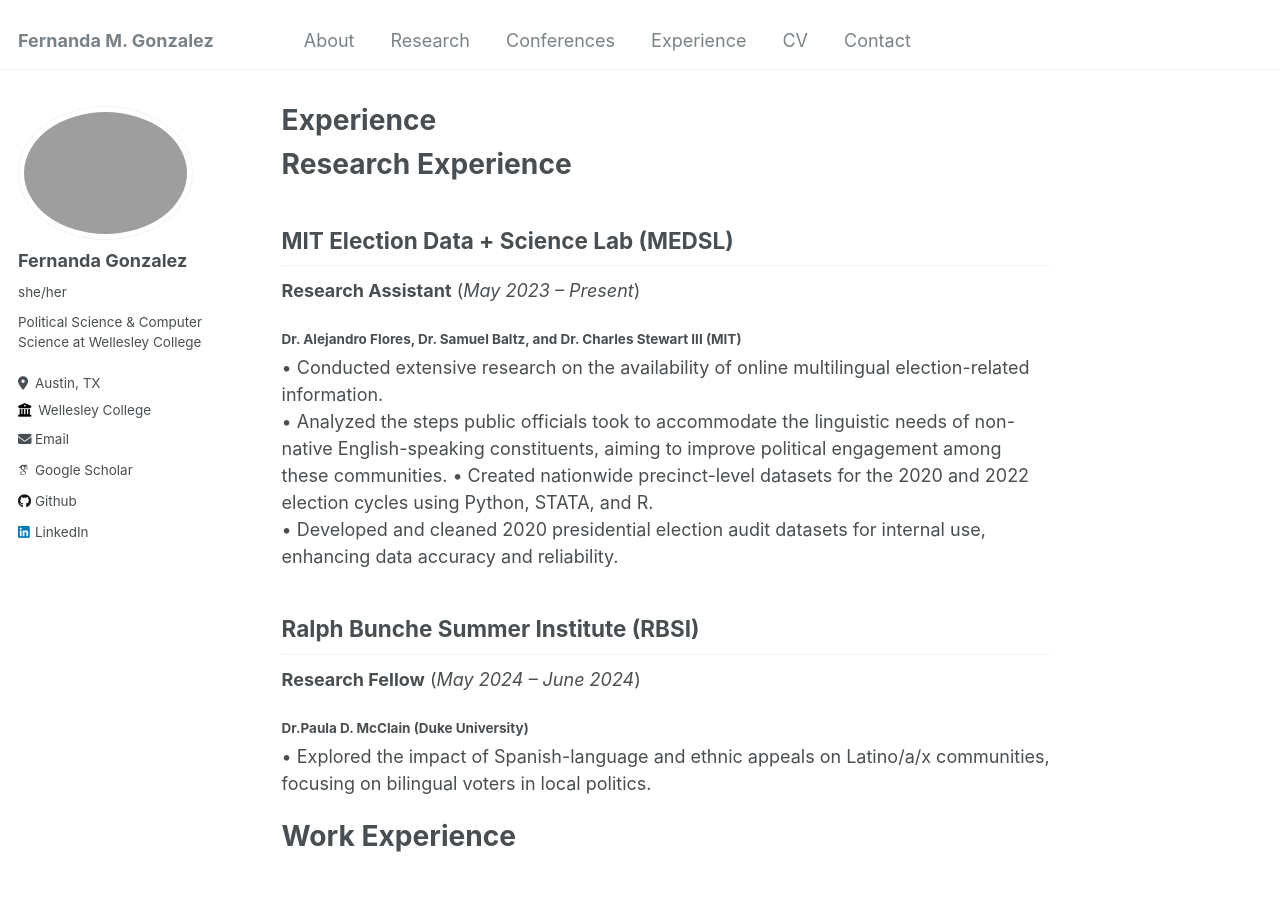
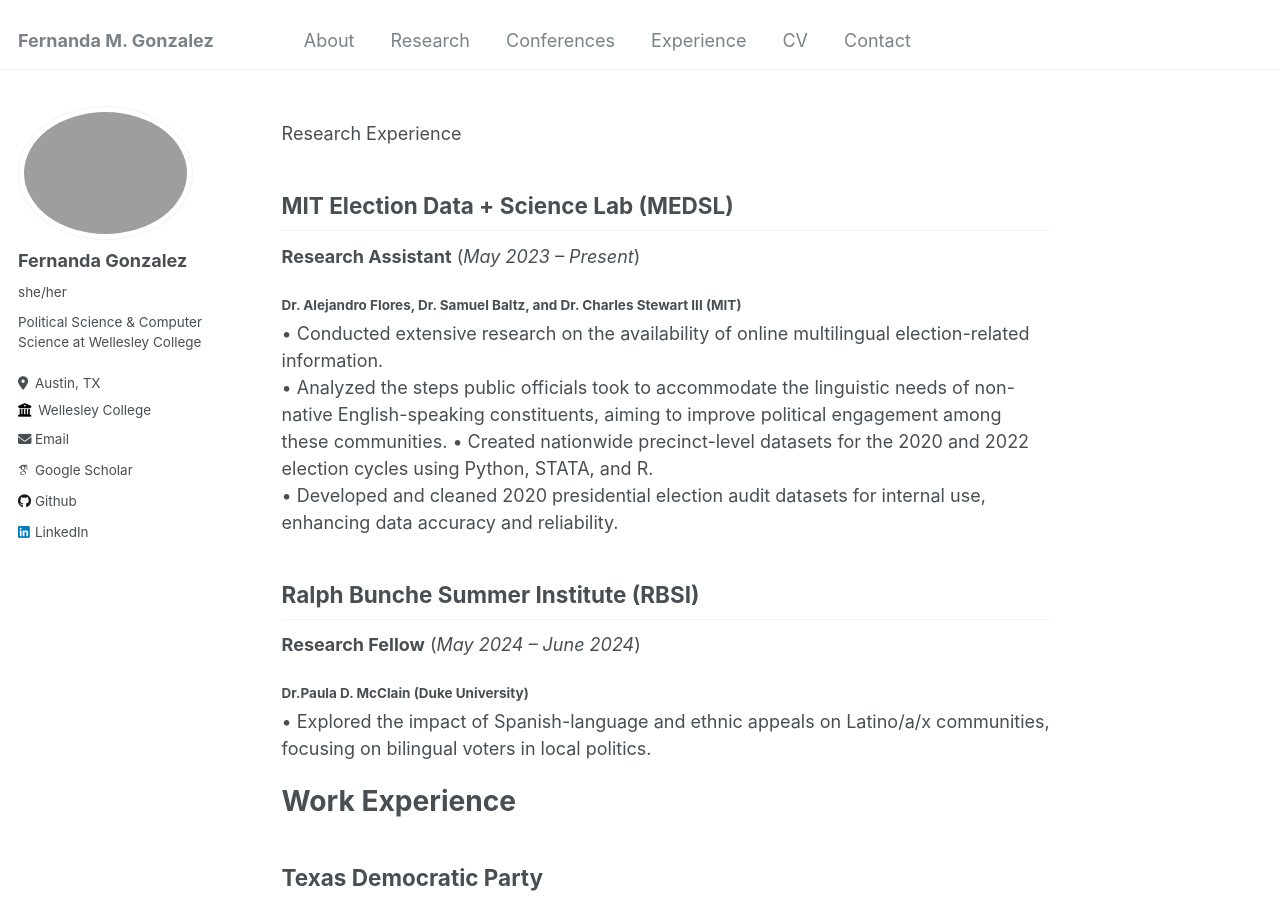
Before and after one commit to fernandamayela/fernandamayela.github.io, a Jekyll site: the page built from _pages/experience.md, in a window 1280 px wide and 900 px high. Built offline with Jekyll 4.4.1, drawn with Linux system fonts in a browser that asks for light colours; some web fonts are replaced.

Commit message:
Update experience.md

```diff
--- a/_pages/experience.md
+++ b/_pages/experience.md
@@ -1,12 +1,12 @@
 ---
-title: "Experience"
+title: ""
 permalink: /experience/
 author_profile: true
 ---
 Research Experience
-===
+
 ## MIT Election Data + Science Lab (MEDSL)
-**Research Assistant** (*May 2023 – Present*)<br>
+**Research Assistant** (*May 2023 – Present*)
 ##### Dr. Alejandro Flores, Dr. Samuel Baltz, and Dr. Charles Stewart III (**MIT**)<br>
 • Conducted extensive research on the availability of online multilingual election-related information.<br>
 • Analyzed the steps public officials took to accommodate the linguistic needs of non-native English-speaking constituents, aiming to improve political engagement among these communities.
@@ -14,7 +14,7 @@ Research Experience
 • Developed and cleaned 2020 presidential election audit datasets for internal use, enhancing data accuracy and reliability.<br>
 
 ## Ralph Bunche Summer Institute (RBSI)
-**Research Fellow** (*May 2024 – June 2024*)<br>
+**Research Fellow** (*May 2024 – June 2024*)
 ##### Dr.Paula D. McClain (**Duke University**)<br>
 • Explored the impact of Spanish-language and ethnic appeals on Latino/a/x communities, focusing on bilingual voters in local politics. <br>
 
```
